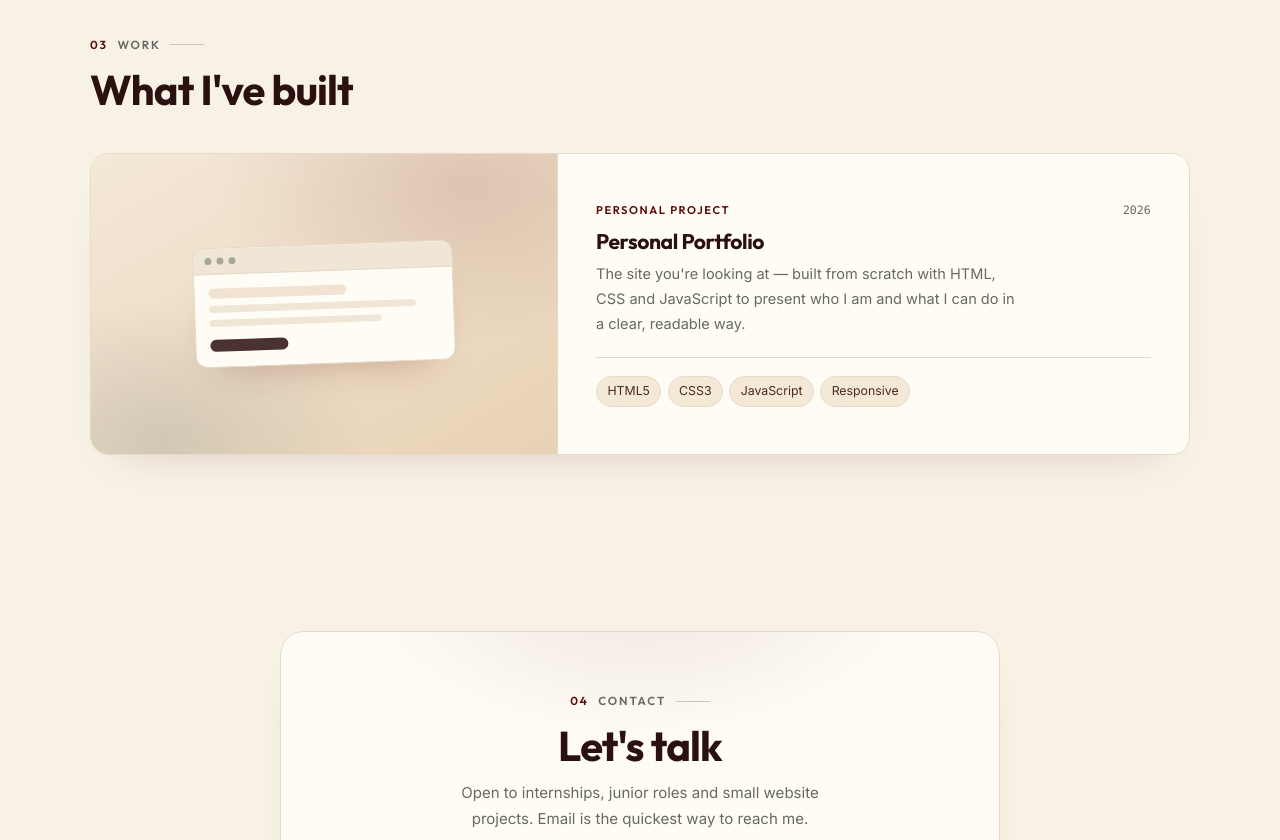
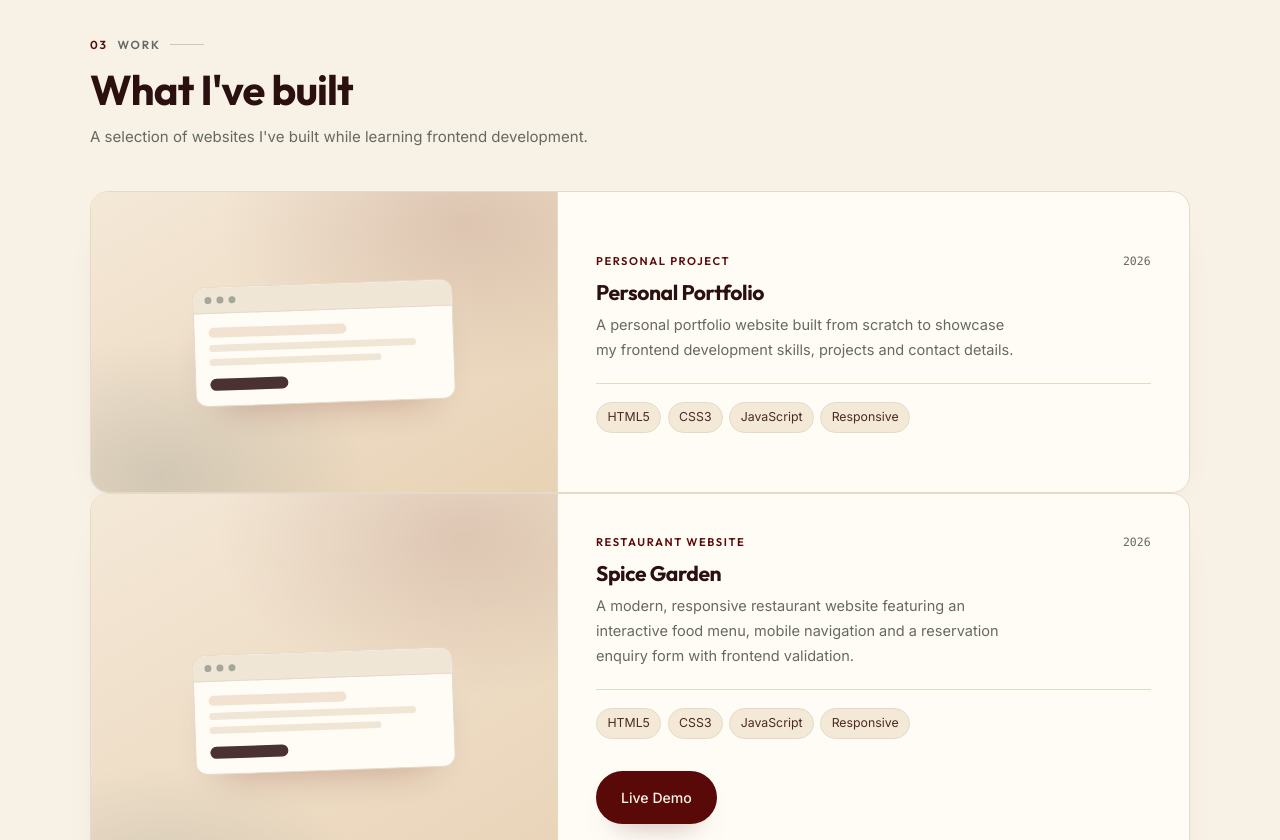
Before and after one commit to kavin-pixelcraft/kavin-portfolio, a plain HTML site: page index.html in a window 1280 px wide. Shown: the part 1960-2800 px from the top of the page. Drawn offline with Linux system fonts and the light colour scheme.

Commit message:
Update index.html

```diff
--- a/index.html
+++ b/index.html
@@ -262,13 +262,18 @@
       </div>
     </section>
 
+
 <!-- Projects Section -->
 <section class="section container" id="projects">
   <div class="section-head reveal">
     <p class="eyebrow"><span>03</span> Work</p>
     <h2 class="section-title">What I've built</h2>
+    <p class="section-lead">
+      A selection of websites I've built while learning frontend development.
+    </p>
   </div>
 
+  <!-- Project 1: Personal Portfolio -->
   <article class="project-card card reveal">
     <div class="project-visual" aria-hidden="true">
       <div class="browser-mock">
@@ -291,9 +296,8 @@
       <h3>Personal Portfolio</h3>
 
       <p>
-            The site you're looking at — built from scratch with HTML,
-            CSS and JavaScript to present who I am and what I can do in a
-            clear, readable way.
+        A personal portfolio website built from scratch to showcase
+        my frontend development skills, projects and contact details.
       </p>
 
       <ul class="chips project-chips">
@@ -304,7 +308,59 @@
       </ul>
     </div>
   </article>
+
+  <!-- Project 2: Spice Garden -->
+  <article class="project-card card reveal">
+    <div class="project-visual" aria-hidden="true">
+      <div class="browser-mock">
+        <div class="browser-bar"><i></i><i></i><i></i></div>
+        <div class="browser-body">
+          <span class="mock-line w-60"></span>
+          <span class="mock-line w-90"></span>
+          <span class="mock-line w-75"></span>
+          <span class="mock-pill"></span>
+        </div>
+      </div>
+    </div>
+
+    <div class="project-body">
+      <div class="project-meta">
+        <span class="project-tag">Restaurant website</span>
+        <span class="project-year">2026</span>
+      </div>
+
+      <h3>Spice Garden</h3>
+
+      <p>
+        A modern, responsive restaurant website featuring an
+        interactive food menu, mobile navigation and a reservation
+        enquiry form with frontend validation.
+      </p>
+
+      <ul class="chips project-chips">
+        <li>HTML5</li>
+        <li>CSS3</li>
+        <li>JavaScript</li>
+        <li>Responsive</li>
+      </ul>
+
+      <div class="hero-actions">
+        <a
+          href="https://spice-garden-restaurant-website-demo.netlify.app"
+          class="btn btn-primary"
+          target="_blank"
+          rel="noopener noreferrer">
+          Live Demo
+        </a>
+      </div>
+
+      <p class="contact-hint">
+        Frontend demo project. Reservation form does not process actual bookings.
+      </p>
+    </div>
+  </article>
 </section>
+
 
     <!-- Contact Section -->
     <section class="section container" id="contact">
```
Lines whose indentation alone changed are shown as unchanged.
